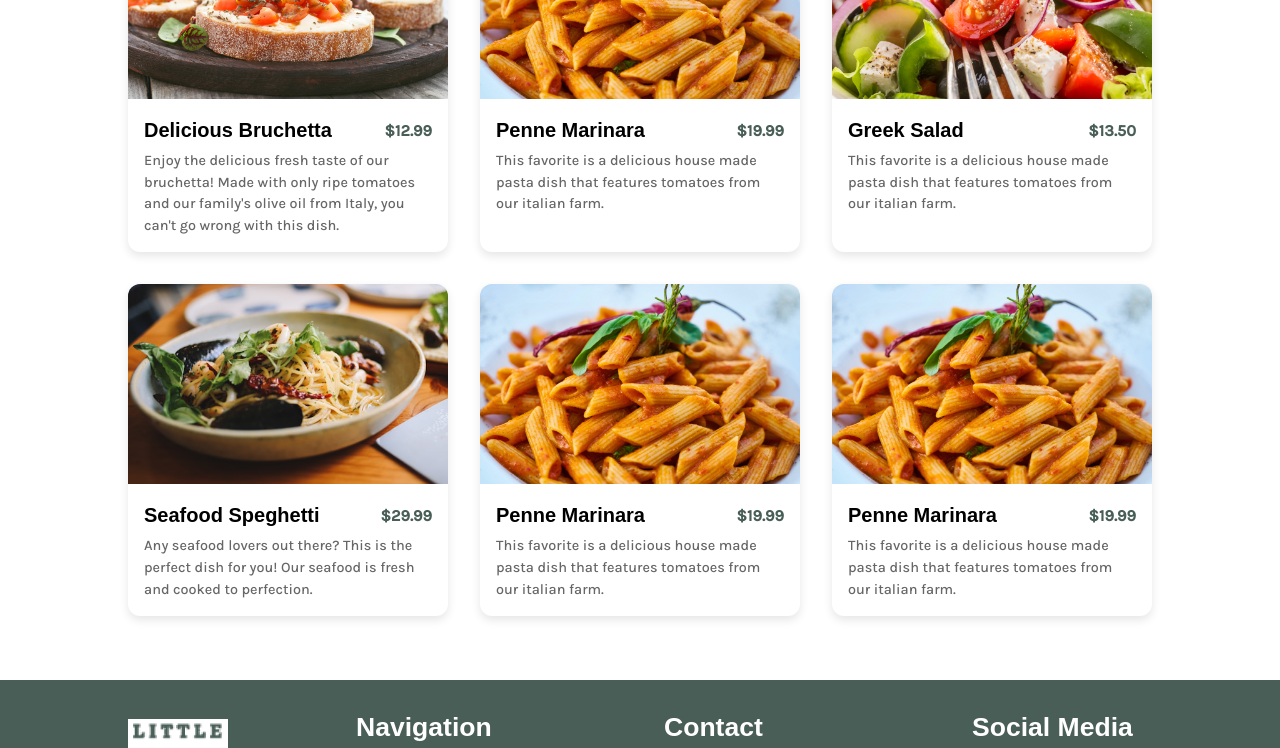
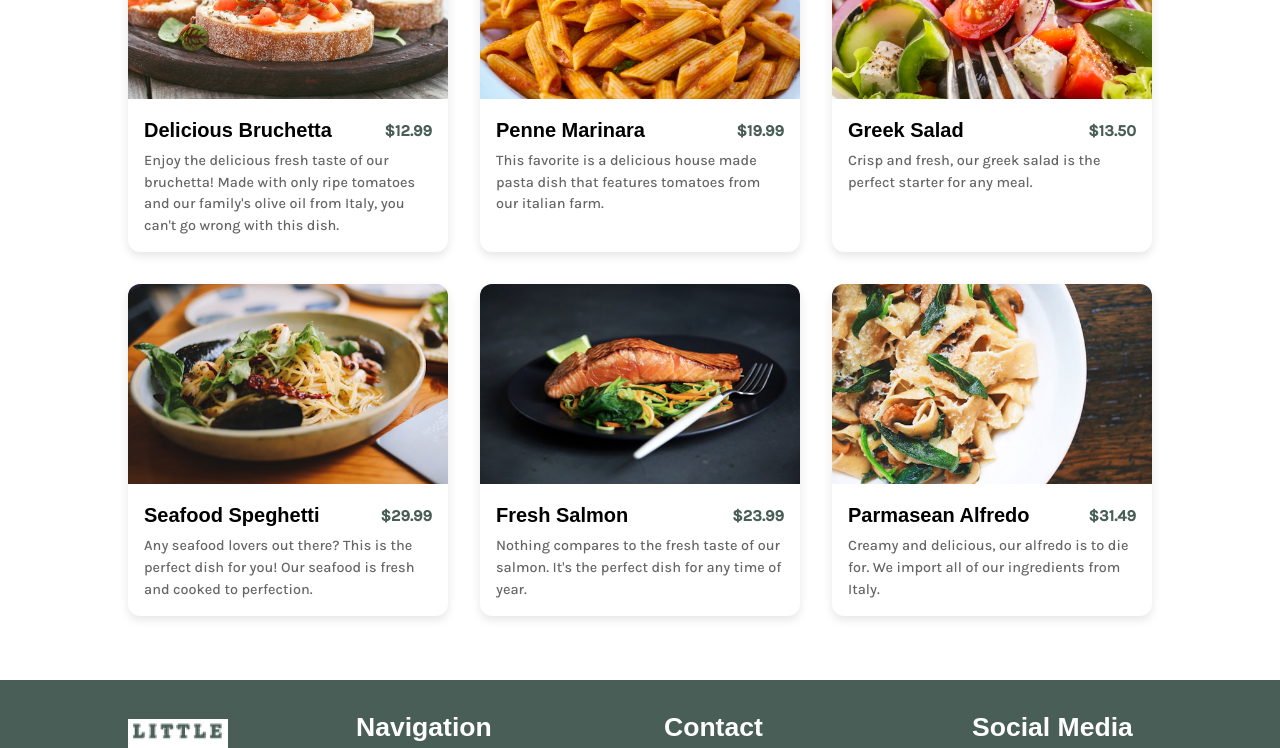
Before and after one commit to Martyr2/little-lemon, a React (Create React App) app: page /menu in a window 1280 px wide. Shown: the part 600-1348 px from the top of the page. Built offline with nearby package versions, Linux system fonts and the light colour scheme; a web font is replaced by a local one.

Commit message:
Added remaining imagery for menu and updated product descriptions.

```diff
--- a/src/components/Pages/Menu.js
+++ b/src/components/Pages/Menu.js
@@ -4,6 +4,8 @@ import pasta from "../../assets/pasta-sm.jpg";
 import greek from "../../assets/greek-salad-sm.jpg";
 import bruchetta from "../../assets/bruchetta-sm.jpg";
 import seafood from "../../assets/seafood-lunch.png";
+import salmon from "../../assets/salmon.jpg";
+import alfredo from "../../assets/alfredo.jpg";
 
 import MenuItem from "../MenuItem/MenuItem";
 
@@ -24,7 +26,7 @@ const Menu = () => {
         {
             image: greek,
             title: 'Greek Salad',
-            description: 'This favorite is a delicious house made pasta dish that features tomatoes from our italian farm.',
+            description: 'Crisp and fresh, our greek salad is the perfect starter for any meal.',
             price: '13.50'
         },
         {
@@ -34,16 +36,16 @@ const Menu = () => {
             price: '29.99'
         },
         {
-            image: pasta,
-            title: 'Penne Marinara',
-            description: 'This favorite is a delicious house made pasta dish that features tomatoes from our italian farm.',
-            price: '19.99'
+            image: salmon,
+            title: 'Fresh Salmon',
+            description: 'Nothing compares to the fresh taste of our salmon. It\'s the perfect dish for any time of year.',
+            price: '23.99'
         },
         {
-            image: pasta,
-            title: 'Penne Marinara',
-            description: 'This favorite is a delicious house made pasta dish that features tomatoes from our italian farm.',
-            price: '19.99'
+            image: alfredo,
+            title: 'Parmasean Alfredo',
+            description: 'Creamy and delicious, our alfredo is to die for. We import all of our ingredients from Italy.',
+            price: '31.49'
         },
     ];
 
```
Also changed, not shown: src/assets/alfredo.jpg (added), src/assets/salmon.jpg (added).
